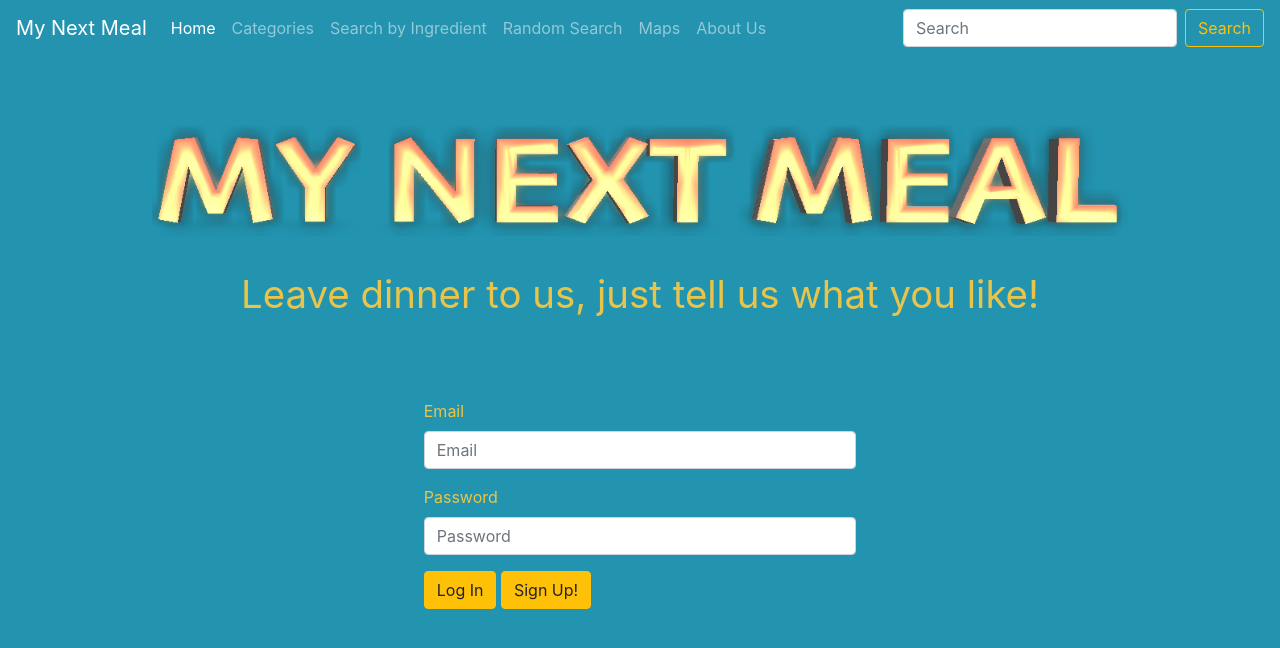
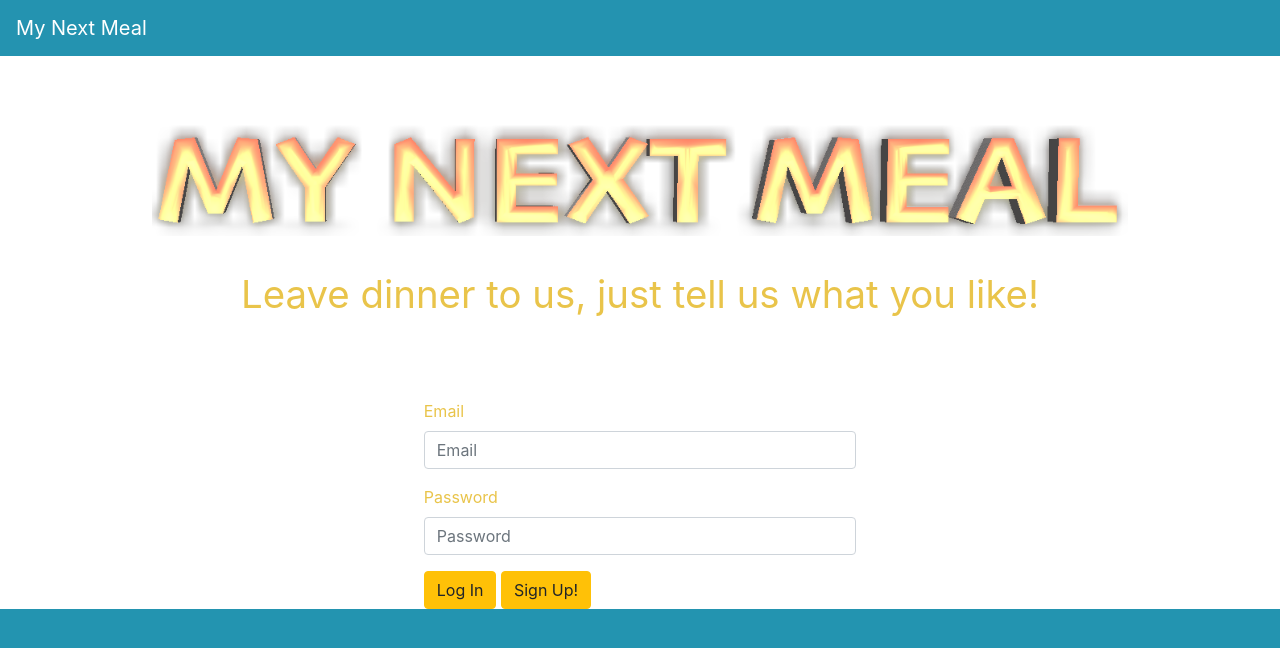
Before and after one commit to krtcotmo2/GroupProject1, a plain HTML site: page index.html in a window 1280 px wide. Drawn offline with nearby package versions, Linux system fonts and the light colour scheme.

Commit message:
resetting index.html

```diff
--- a/index.html
+++ b/index.html
@@ -6,16 +6,12 @@
      <meta name="viewport" content="width=device-width, initial-scale=1.0, shrink-to-fit=no">
      <meta http-equiv="X-UA-Compatible" content="ie=edge">
      <link rel="stylesheet" href="./assets/css/reset.css">
-     <!-- <link href="https://use.fontawesome.com/releases/v5.0.6/css/all.css" rel="stylesheet"> -->
-
-     <!-- <link href="./assets/css/bootstrap.min.css" rel="stylesheet" /> -->
+     <link href="https://use.fontawesome.com/releases/v5.0.6/css/all.css" rel="stylesheet">
      <script src="https://stackpath.bootstrapcdn.com/bootstrap/4.2.1/js/bootstrap.min.js" integrity="sha384-B0UglyR+jN6CkvvICOB2joaf5I4l3gm9GU6Hc1og6Ls7i6U/mkkaduKaBhlAXv9k"
           crossorigin="anonymous"></script>
      <link rel="stylesheet" href="https://stackpath.bootstrapcdn.com/bootstrap/4.1.3/css/bootstrap.min.css" integrity="sha384-MCw98/SFnGE8fJT3GXwEOngsV7Zt27NXFoaoApmYm81iuXoPkFOJwJ8ERdknLPMO"
           crossorigin="anonymous">
      <link rel="stylesheet" href="./assets/css/style.css">
-     <!-- <link rel="stylesheet" href="./assets/css/now-ui-kit.css"> -->
-     <!-- <link rel="stylesheet" href="./assets/css/demo.css"> -->
      <link rel="stylesheet" href="./assets/css/index.css">
 </head>
 
@@ -24,7 +20,7 @@
 
 
 
-<body style="background:none">
+<body>
      <nav class="navbar navbar-expand-lg navbar-dark" style="background-color: #2493b0;">
           <a class="navbar-brand" href="#">My Next Meal</a>
           <!-- <img src="./assets/images/background.gif" width="30" height="30" alt=""> -->
@@ -35,30 +31,6 @@
 
           <div class="collapse navbar-collapse" id="navbarTogglerDemo02">
                <ul class="navbar-nav mr-auto mt-2 mt-lg-0">
-                    <li class="nav-item active">
-                         <a class="nav-link" href="#">Home<span class="sr-only">(current)</span></a>
-                    </li>
-                    <li class="nav-item">
-                         <a class="nav-link" href="#">Categories</a>
-                    </li>
-                    <li class="nav-item">
-                         <a class="nav-link" href="#">Search by Ingredient</a>
-                    </li>
-                    <li class="nav-item">
-                         <a class="nav-link" href="#">Random Search</a>
-                    </li>
-                    <li class="nav-item">
-                         <button type="button" class="nav-link" id="mapsButton">Maps</button>
-                         <!-- <button type="button" id="submitProf" class="btn btn-warning">Submit</button> -->
-                    </li>
-                    <li class="nav-item">
-                         <a class="nav-link" href="#">About Us</a>
-                    </li>
-               </ul>
-               <form class="form-inline my-2 my-lg-0">
-                    <input class="form-control mr-sm-2" type="search" placeholder="Search">
-                    <button class="btn btn-outline-warning my-2 my-sm-0" type="submit">Search</button>
-               </form>
           </div>
      </nav>
      <!-- End Navbar -->
@@ -138,11 +110,18 @@
 
                     });
 
-                    // $("#mapsButton").on('click', function (event) {
-                    //      event.preventDefault()
-                    //      $("#").
+               // $("#mapsButton").on('click', function (event) {
+               //      event.preventDefault()
+               //      $("#").
 
-                    // });
+               // });
+
+               // $("#logInApp").on('click', function (event) {
+               //      event.preventDefault()
+               //      $("
+
+
+               //      })
                </script>
 </body>
 
```
